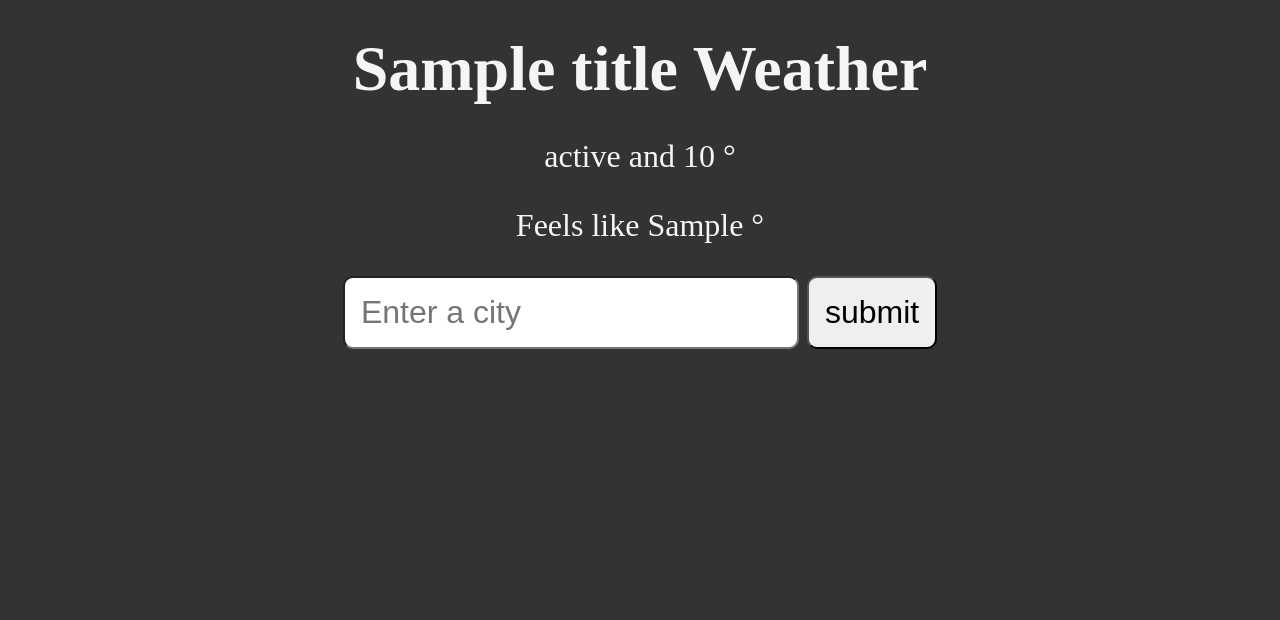
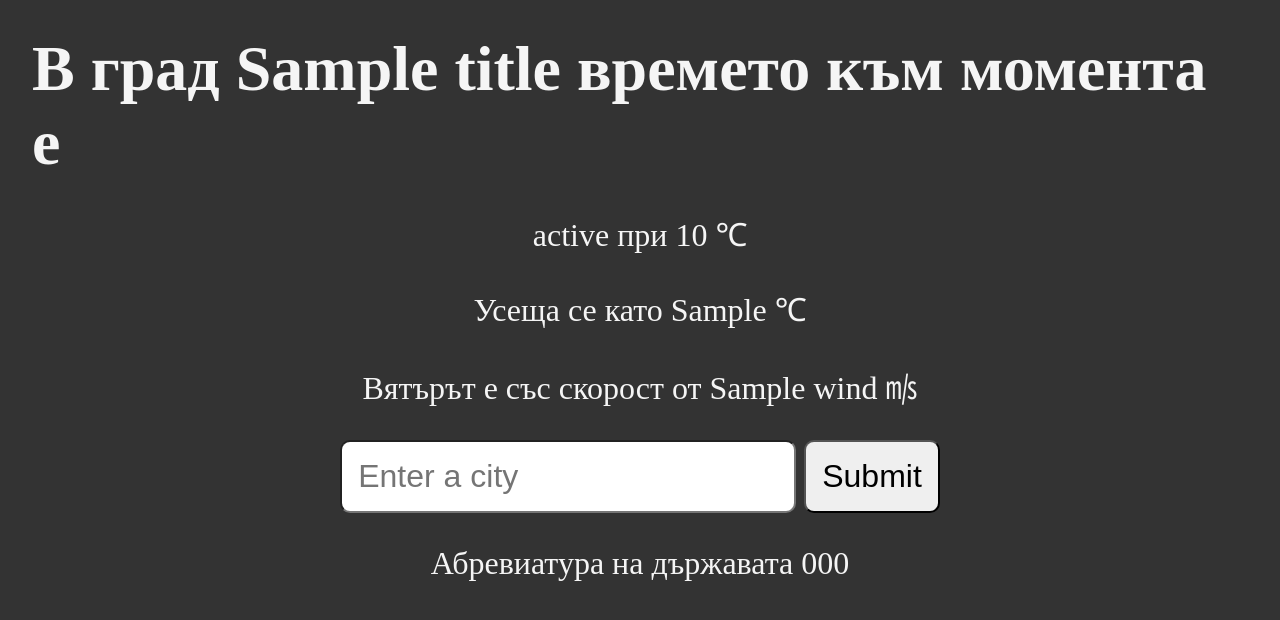
Before and after one commit to Dinamitrii/python-check-weather, a Flask app: template templates/weather.html in a window 1280 px wide. Shown: the top 620 px of the page. Run offline with Flask 3, Linux system fonts and the light colour scheme; the template is opened without the code that fills it: most values are stand-ins (such as "Sample title", 1, 10 or a date in 2020).

Commit message:
Optimized locales = BG

```diff
--- a/server.py
+++ b/server.py
@@ -4,14 +4,14 @@ from waitress import serve
 
 app = Flask(__name__)
 
+
 @app.route("/")
 @app.route("/index")
-
 def index():
     return render_template("index.html")
 
+
 @app.route("/weather")
-
 def get_weather():
     city = request.args.get("city")
 
@@ -30,8 +30,11 @@ def get_weather():
         title=weather_data["name"],
         status=weather_data["weather"][0]["description"].capitalize(),
         temp=f"{weather_data['main']['temp']:.1f}",
-        feels_like=f"{weather_data['main']['feels_like']:.1f}"
+        feels_like=f"{weather_data['main']['feels_like']:.1f}",
+        wind=f"{weather_data['wind']['speed']:.1f}",
+        country_code=weather_data["sys"]["country"],
     )
+
 
 if __name__ == "__main__":
     serve(app, host="0.0.0.0", port=8000)
--- a/templates/weather.html
+++ b/templates/weather.html
@@ -7,21 +7,27 @@
 
     <title>{{ title }} Weather</title>
 
-    <link href="{{ url_for('static', filename='styles/style.css')}}"rel="stylesheet"/>
+    <link href="{{ url_for('static', filename='styles/style.css') }}" rel="stylesheet"/>
 
 </head>
 
 <body>
-    <h1>{{ title }} Weather</h1>
+<h1>В град {{ title }} времето към момента е</h1>
 
-    <p>{{ status }} and {{ temp }} &deg;</p>
-    <p>Feels like {{ feels_like }} &deg;</p>
+<p>{{ status }} при {{ temp }} &#8451;</p>
+<p>Усеща се като {{ feels_like }} &#8451;</p>
+<p>Вятърът е със скорост от {{ wind }} &#13223;</p>
 
-    <form action="/weather">
-        <input type="text" name="city" id="city"
-        placeholder="Enter a city" />
-        <button type="submit">submit</button>
-    </form>
+<form action="/weather">
+    <label for="city"></label>
+
+    <input type="text" name="city" id="city"
+                                     placeholder="Enter a city"/>
+
+    <button type="submit">Submit</button>
+</form>
+
+<p>Абревиатура на държавата {{ country_code }}</p>
 
 </body>
 </html>
--- a/weather.py
+++ b/weather.py
@@ -5,11 +5,14 @@ import os
 
 load_dotenv()
 
+
 def get_current_weather(city="Sofia"):
 
-    request_url = f'http://api.openweathermap.org/data/2.5/weather?appid={os.getenv("API_KEY")}&q={city}&lang=bg&units=metric'
+    request_url = (f'http://api.openweathermap.org/data/2.5/weather?appid={os.getenv("API_KEY")}&q={city}&lang=bg'
+                   f'&units=metric')
 
     return requests.get(request_url).json()
+
 
 if __name__ == "__main__":
 
@@ -21,7 +24,6 @@ if __name__ == "__main__":
     if not bool(city.strip()):
         city = "Sofia"
 
-
     weather_data = get_current_weather(city)
 
     print("\n")
```
Also changed, not shown: templates/city-not-found.html (+8 -5 lines), templates/index.html (+5 -2 lines), README.md.
